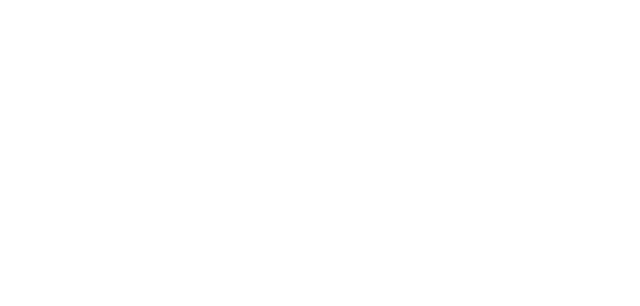
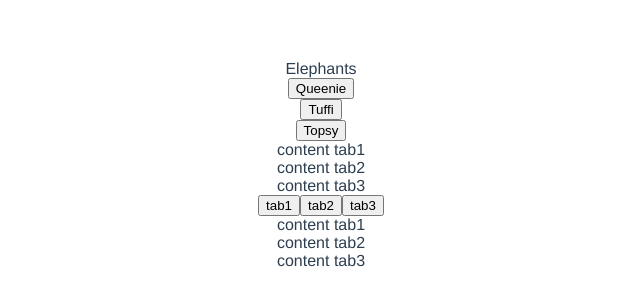
Before and after one commit to Bleupi/elephants, a Vue app: page / in a window 1280 px wide. Shown: the top 306 px of the page, without its empty margins (319-959 px from the left). Built offline with nearby package versions, Linux system fonts and the light colour scheme.

Commit message:
feat/tabs structure add with tmp random json data
random data from the elephant api

```diff
--- a/src/App.vue
+++ b/src/App.vue
@@ -1,13 +1,55 @@
 <template>
   <div id="app">
+    <div>
+      Elephants
+    </div>
+    <div v-if="loading" class="loading">
+      Loading...
+    </div>
+    <div v-if="error" class="error">
+      {{ error }}
+    </div>
+    <Tabs
+      v-bind:tabs="tabs"
+    > </Tabs>
+    <div class="tabs">
+      <div class="tabs-header">
+        <ButtonCustom label="tab1"></ButtonCustom>
+        <ButtonCustom label="tab2"></ButtonCustom>
+        <ButtonCustom label="tab3"></ButtonCustom>
+      </div>
+      <div class="tabs-content">
+        <div>
+          content tab1
+        </div>
+        <div>
+          content tab2
+        </div>
+        <div>
+          content tab3
+        </div>
+      </div>
+    </div>
   </div>
 </template>
 
 <script>
+import ButtonCustom from './components/ButtonCustom.vue';
+import Tabs from './components/Tabs.vue';
+import elephants from './tmp.json'
 
 export default {
   name: 'app',
   components: {
+    ButtonCustom,
+    Tabs
+  },
+  data () {
+    return {
+      loading: false,
+      tabs: elephants.elephants,
+      error: null
+    }
   },
 };
 </script>
--- /dev/null
+++ b/src/components/ButtonCustom.vue
@@ -0,0 +1,17 @@
+<template>
+  <button> {{label}} </button>
+</template>
+
+<script>
+export default {
+  name:'button-custom',
+  props: {
+    label: String,
+    action: String,
+  }
+}
+</script>
+
+<style>
+
+</style>
--- /dev/null
+++ b/src/components/TabHeader.vue
@@ -0,0 +1,22 @@
+<template>
+    <div class="tab-header">
+        <ButtonCustom :label="label"> {{label}}</ButtonCustom>
+    </div>
+</template>
+
+<script>
+import ButtonCustom from './ButtonCustom.vue'
+export default {
+  name:'tab-header',
+  props: {
+    label: String,
+  },
+  components: {
+    ButtonCustom,
+  }
+}
+</script>
+
+<style>
+
+</style>
--- /dev/null
+++ b/src/components/Tabs.vue
@@ -0,0 +1,40 @@
+<template>
+    <div class="tabs">
+        <TabHeader
+            v-for="tab in tabs"
+            v-bind:key="tab._id"
+            v-bind:label="tab.name"
+            v-bind:tab="tab"
+        > </TabHeader>
+      <div class="tabs-content">
+        <div>
+          content tab1
+        </div>
+        <div>
+          content tab2
+        </div>
+        <div>
+          content tab3
+        </div>
+      </div>
+    </div>
+</template>
+
+<script>
+import TabHeader from './TabHeader.vue'
+
+export default {
+  name:'tabs',
+  props: {
+    tabs: Array,
+  },
+  components: {
+    TabHeader,
+  }
+
+}
+</script>
+
+<style>
+
+</style>
--- /dev/null
+++ b/src/tmp.json
@@ -0,0 +1,46 @@
+{
+    "elephants":
+    [{
+    "_id": "5cf1d2c210735d003557514b",
+    "index": 31,
+    "name": "Queenie",
+    "affiliation": "Trefflich Pet Store",
+    "species": "Asian",
+    "sex": "Female",
+    "fictional": "false",
+    "dob": "1952",
+    "dod": "2011",
+    "wikilink": "https://en.wikipedia.org/wiki/Queenie_(waterskiing_elephant)",
+    "image": "https://elephant-api.herokuapp.com/pictures/031.jpg",
+    "note": "A captive female Asian which was noted in the late 1950s and early 1960s for waterskiing for entertainment."
+    },
+    {
+        "_id": "5cf1d37401c6112c72ee2489",
+        "index": 45,
+        "name": "Tuffi",
+        "affiliation": "Cirque Alexis Gruss",
+        "species": "Asian",
+        "sex": "Female",
+        "fictional": "false",
+        "dob": "1946",
+        "dod": "1989",
+        "wikilink": "https://en.wikipedia.org/wiki/Tuffi",
+        "image": "https://elephant-api.herokuapp.com/pictures/missing.jpg",
+        "note": "A female circus elephant that became famous in Germany during 1950 when she accidentally fell into the River Wupper, and survived."
+    },
+    {
+        "_id": "5cf1d374e96c3d81cb2d89dd",
+"index": 44,
+"name": "Topsy",
+"affiliation": "Forepaugh Circus",
+"species": "Asian",
+"sex": "Female",
+"fictional": "false",
+"dob": "1875",
+"dod": "1903",
+"wikilink": "https://en.wikipedia.org/wiki/Topsy_(elephant)",
+"image": "https://elephant-api.herokuapp.com/pictures/044.jpg",
+"note": "Killed a spectator who burned her trunk with a lit cigar. In 1903 the owners of a Coney Island park where she ended up publicly executed her via poison, electrocution, and strangling. The Edison Manufacturing movie company shot a film of the execution called Electrocuting an Elephant."
+    }
+]
+}
```
